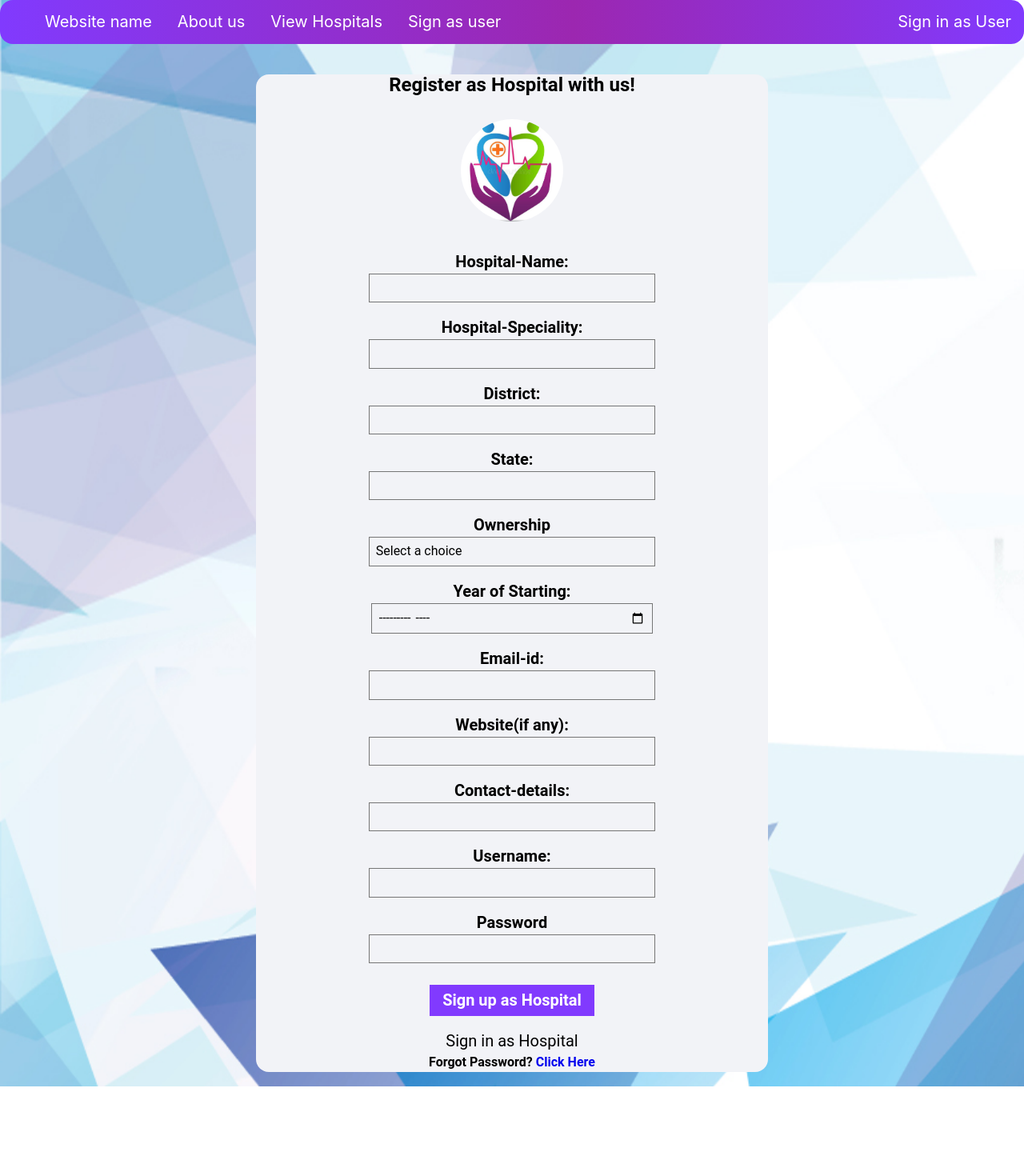
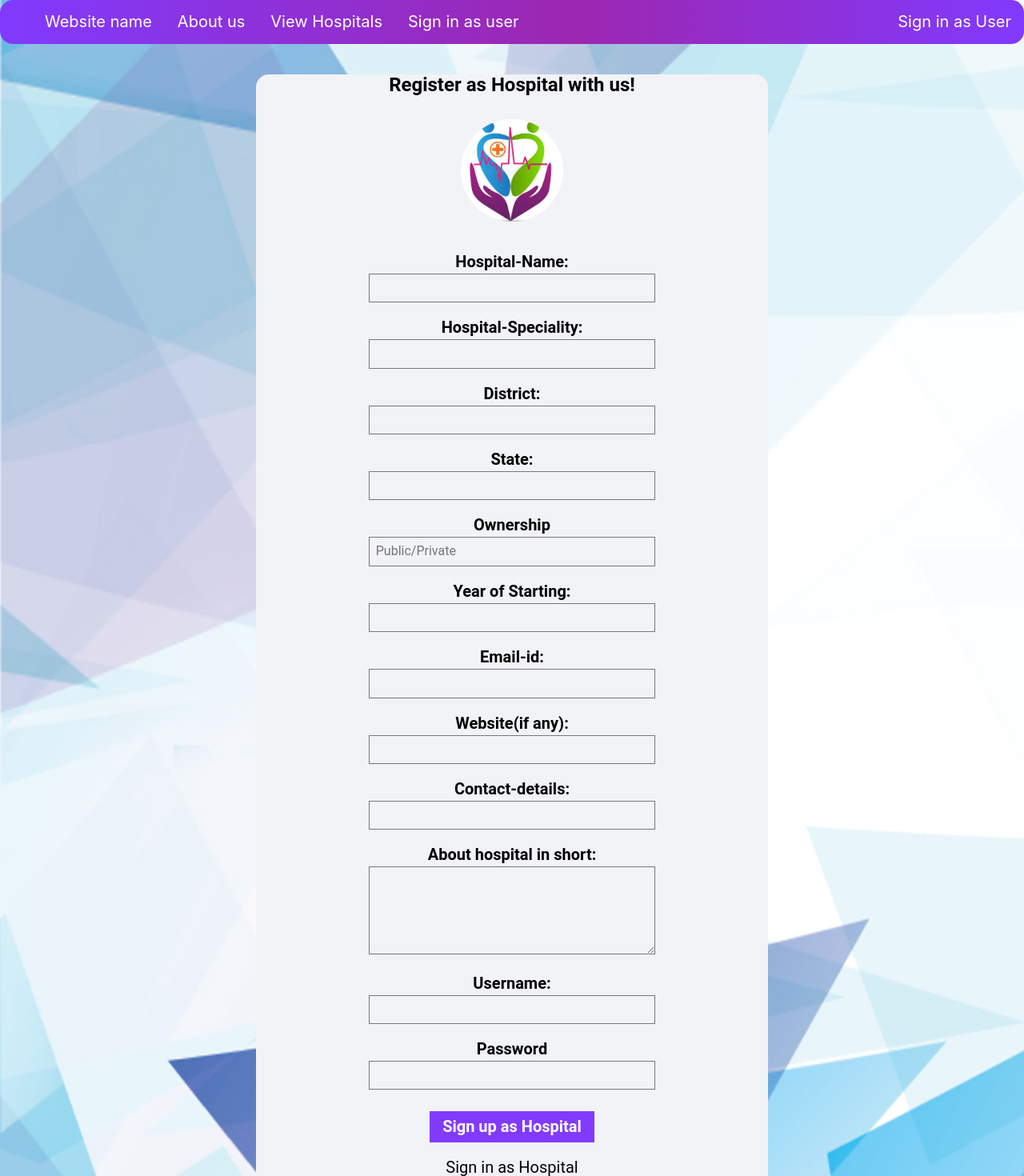
Before and after one commit to sahoorajesh/Hospital_Aggregator, a React (Create React App) app: page /hospitalregister in a window 1280 px wide. Shown: the top 1470 px of the page at 80% size. Before the commit the page ends 1358 px from the top, so only its background shows below. Built offline with nearby package versions, Linux system fonts and the light colour scheme.

Commit message:
registration
hospital registration form updated

```diff
--- a/src/components/Hospitalregister.js
+++ b/src/components/Hospitalregister.js
@@ -23,63 +23,67 @@ const Hospitalregister = () => {
                             <form className="measure center">
 							    <fieldset id="sign_up " className="ba b--transparent ph0 mh0">
 
+
 									<div class="mt3">
 										<label class="db fw6 lh-copy f4" for="name">Hospital-Name:</label>
-							        <input class="pa2 input-reset ba bg-transparent w-75" type="text" name="hospital-name"/>
+										<input class="pa2 input-reset ba bg-transparent w-75" type="text" name="hospital-name" required="true"/>
 									</div>
 
 									<div class="mt3">
 										<label class="db fw6 lh-copy f4" for="speciality">Hospital-Speciality:</label>
-							        <input class="pa2 input-reset ba bg-transparent w-75" type="text" name="hospital-speciality"/>
+										<input class="pa2 input-reset ba bg-transparent w-75" type="text" name="hospital-speciality" required="true"/>
 									</div>
 
 									<div class="mt3">
 										<label class="db fw6 lh-copy f4" for="district">District:</label>
-							        <input class="pa2 input-reset ba bg-transparent w-75" type="text" name="district"/>
+										<input class="pa2 input-reset ba bg-transparent w-75" type="text" name="district" required="true"/>
 									</div>
 
 									<div class="mt3">
 										<label class="db fw6 lh-copy f4" for="state">State:</label>
-							        <input class="pa2 input-reset ba bg-transparent w-75" type="text" name="state" />
+										<input class="pa2 input-reset ba bg-transparent w-75" type="text" name="state" required="true" />
 									</div>
 
 									<div class="mt3">
 										<label class="db fw6 lh-copy f4" for="owner">Ownership</label>
-							        <select className="pa2 input-reset ba bg-transparent w-75 "name="ownership" id="ownership">
-									  <option value="select">Select a choice </option>
-									  <option value="private">Private</option>
-									  <option value="public">Public</option>
-									</select>
+										<input class="pa2 input-reset ba bg-transparent w-75" type="text" name="ownership" placeholder="Public/Private" required="true" />
+
 									</div>
 
 									<div class="mt3">
 										<label class="db fw6 lh-copy f4" for="year">Year of Starting:</label>
-							        <input class="pa2 input-reset ba bg-transparent w-70" type="month" name="start" />
+										<input class="pa2 input-reset ba bg-transparent w-75" type="number" name="start" min="1800" max="2021" required="true"/>
 									</div>
 
 									<div class="mt3">
 										<label class="db fw6 lh-copy f4" for="email-address">Email-id:</label>
-							        <input class="pa2 input-reset ba bg-transparent w-75" type="email" name="email-address"  id="email-address"/>
+										<input class="pa2 input-reset ba bg-transparent w-75" type="email" name="email-address"  id="email-address" required="true"/>
 									</div>
 
 									<div class="mt3">
 										<label class="db fw6 lh-copy f4" for="website">Website(if any):</label>
-							        <input class="pa2 input-reset ba bg-transparent w-75" type="url" name="website"/>
+										<input class="pa2 input-reset ba bg-transparent w-75" type="url" name="website" required="true"/>
 									</div>
 
 									<div class="mt3">
 										<label class="db fw6 lh-copy f4" for="contact">Contact-details:</label>
-							        <input class="pa2 input-reset ba bg-transparent w-75" type="tel" pattern="[0-9]{4}-[0-9]{2}-[0-9]{4}" name="contact"/>
+										<input class="pa2 input-reset ba bg-transparent w-75" type="tel" pattern="[0-9]{4}-[0-9]{2}-[0-9]{4}" name="contact" required="true"/>
 									</div>
 
 									<div class="mt3">
+										<label class="db fw6 lh-copy f4" for="state">About hospital in short:</label>
+										<textarea class="pa2 input-reset ba bg-transparent w-75" rows = "5" cols = "60" name = "description" required="true"/>
+							     	</div>
+
+
+									<div class="mt3">
 										<label class="db fw6 lh-copy f4" for="username">Username:</label>
-							        <input class="pa2 input-reset ba bg-transparent w-75" type="text" name="username" id="username"/>
+										<input class="pa2 input-reset ba bg-transparent w-75" type="text" name="username" id="username" required="true"/>
 									</div>
 
 									<div class="mv3">
 										<label class="db fw6 lh-copy lh-copy f4" for="password">Password</label>
-							        <input class="b pa2 input-reset ba bg-transparent w-75" type="password" name="password"  id="password" />
+										<input class="b pa2 input-reset ba bg-transparent w-75" type="password" name="password"  id="password"  required="true"/>
 									</div>
 
 
--- a/src/components/Navigation.js
+++ b/src/components/Navigation.js
@@ -23,7 +23,7 @@ const Navigation = (props) =>{
 				  </li>
 
 				  <li className= "pa3 grow">
-				  	<Link className="link white" to={"/login"}>Sign as user</Link>
+				  	<Link className="link white" to={"/login"}>Sign in as user</Link>
 				  </li>
 
 				  <li className="ml-auto pa3 grow">
```
Lines whose indentation alone changed are shown as unchanged.
